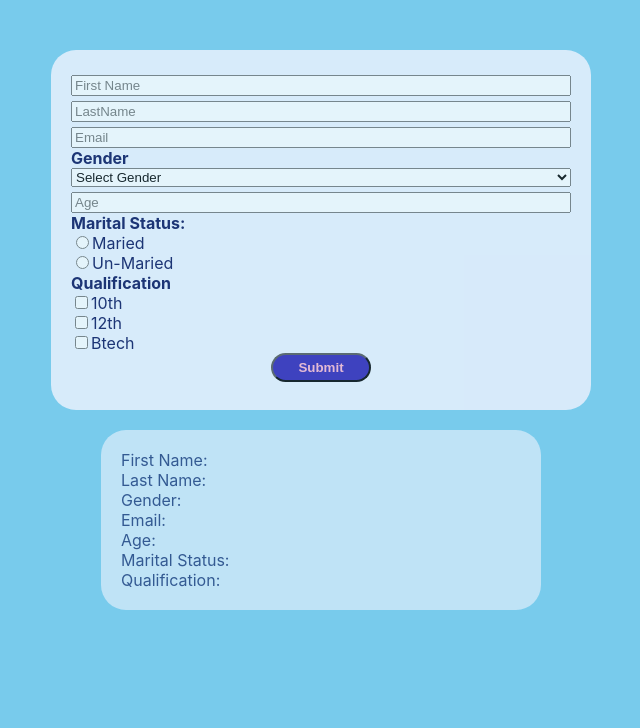
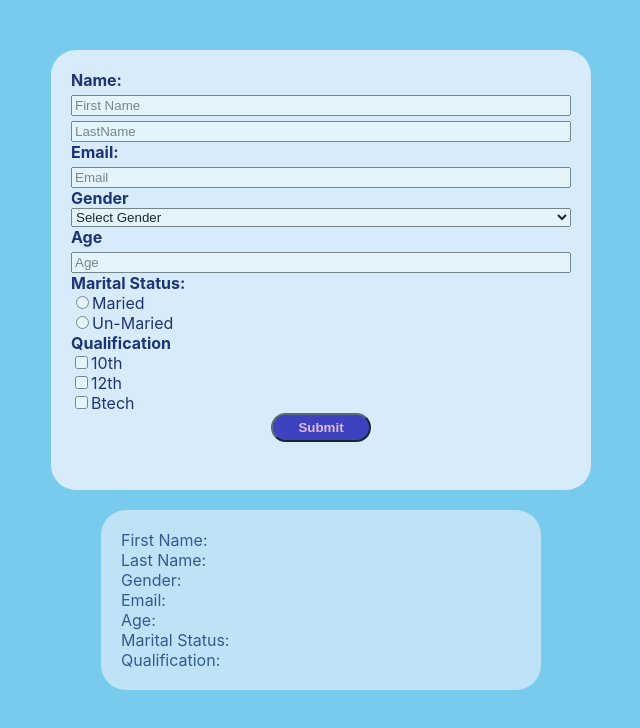
Before and after one commit to gkanishk/form, a React (Create React App) app: page / in a window 1280 px wide. Shown: the top 728 px of the page, without its empty margins (299-939 px from the left). Built offline with nearby package versions, Linux system fonts and the light colour scheme.

Commit message:
Styled stage 1

```diff
--- a/src/components/form.js
+++ b/src/components/form.js
@@ -14,11 +14,13 @@ function Form() {
 
     return (
         <div style={{textAlign:"center"}}>
-        <div style={{backgroundColor:"#EFF3FE",opacity:"80%",borderRadius:"25px",textAlign:"center",height:"320px",width:"500px",padding:"20px",marginLeft:"350px",marginTop:"50px"}}>
+        <div style={{backgroundColor:"#EFF3FE",opacity:"80%",borderRadius:"25px",textAlign:"center",height:"400px",width:"500px",padding:"20px",marginLeft:"350px",marginTop:"50px"}}>
             <form onSubmit={handleSubmit(onSubmit)}>
                 <div style={{display:'flex',flexDirection:'column',width:'500px',textAlign:'center',justifyContent:"space-around"}}>
+                <label style={{textAlign:'start',fontWeight:700}}>Name:</label>
                 <input type='text' name='first' placeholder='First Name' ref={register} style={{marginTop:'5px'}} />
                 <input type='text' name='last' placeholder='LastName' ref={register} style={{marginTop:'5px'}} />
+                <label style={{textAlign:'start',fontWeight:700}}>Email:</label>
                 <input type='email' name='email' placeholder='Email' ref={register} style={{marginTop:'5px'}} />
                 <label style={{textAlign:'start',fontWeight:700}}>Gender</label>
                 <select name='gender'ref={register}>
@@ -26,6 +28,7 @@ function Form() {
                     <option value='Male'>Male</option>
                     <option value='Female'>Female</option>
                 </select>
+                <label style={{textAlign:'start',fontWeight:700}}>Age</label>
                 <input type='number' name='age' placeholder='Age' ref={register} style={{marginTop:'5px'}} />
                 <label style={{textAlign:'start',fontWeight:'700'}}>Marital Status:</label>
                 <div style={{textAlign:'start'}}>
```
